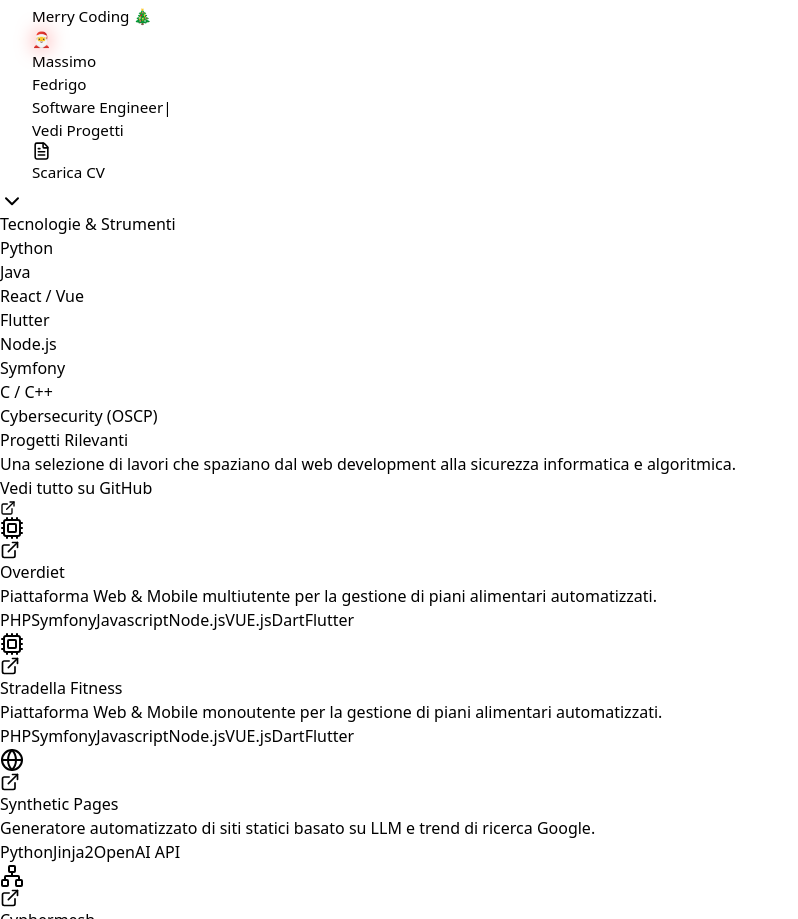
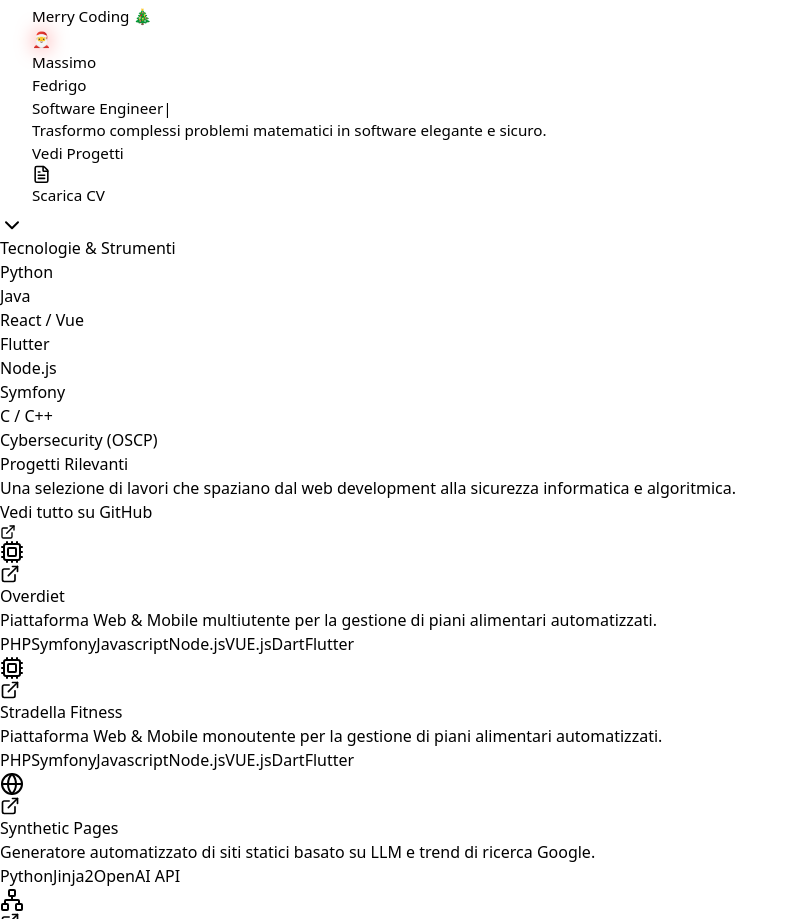
Before and after one commit to massimofedrigo/massimofedrigo.com, a React (Vite) app: page / in a window 1280 px wide. Shown: the part 1414-2333 px from the top of the page, without its empty margins (0-798 px from the left). Built offline with nearby package versions, Linux system fonts and the light colour scheme.

Commit message:
Added subtitle

```diff
--- a/src/App.tsx
+++ b/src/App.tsx
@@ -269,6 +269,13 @@ export default function Portfolio() {
             ]} />
           </div>
 
+          <motion.p
+            initial={{ opacity: 0 }} animate={{ opacity: 1 }} transition={{ duration: 0.8, delay: 0.2 }}
+            className="text-lg md:text-xl text-slate-400 max-w-2xl mx-auto leading-relaxed mt-4"
+          >
+            Trasformo complessi problemi matematici in <span className="text-white font-medium">software elegante e sicuro</span>.
+          </motion.p>
+
           <motion.div
             initial={{ opacity: 0 }} animate={{ opacity: 1 }} transition={{ delay: 0.4 }}
             className="flex flex-wrap justify-center gap-4 pt-8"
```
